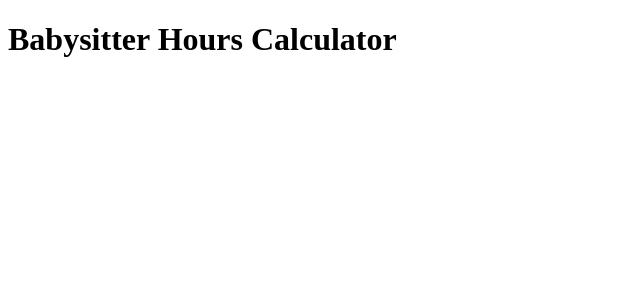
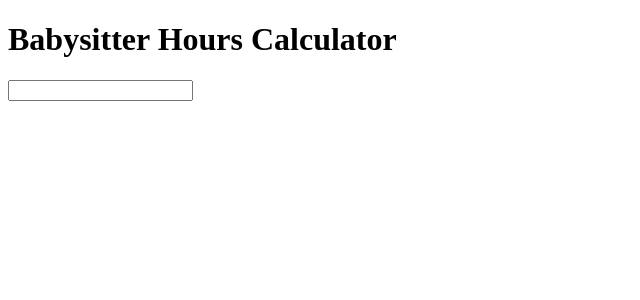
Before and after one commit to eileenmccall/babysitter-app, an Angular app in the folder ui/: page / in a window 1280 px wide. Shown: the top 300 px of the page, without its empty margins (0-640 px from the left). Built offline with nearby package versions, Linux system fonts and the light colour scheme.

Commit message:
form has an input for start time

```diff
--- a/ui/src/app/hours-calculator/hours-calculator.component.html
+++ b/ui/src/app/hours-calculator/hours-calculator.component.html
@@ -1,2 +1,4 @@
 <h1>Babysitter Hours Calculator</h1>
-<form></form>
+<form [formGroup]="form">
+  <input id="startTime" type="datetime" formControlName="startTime">
+</form>
```
Also changed, not shown: 1 other file (tests, documents, lock files or other folders).
